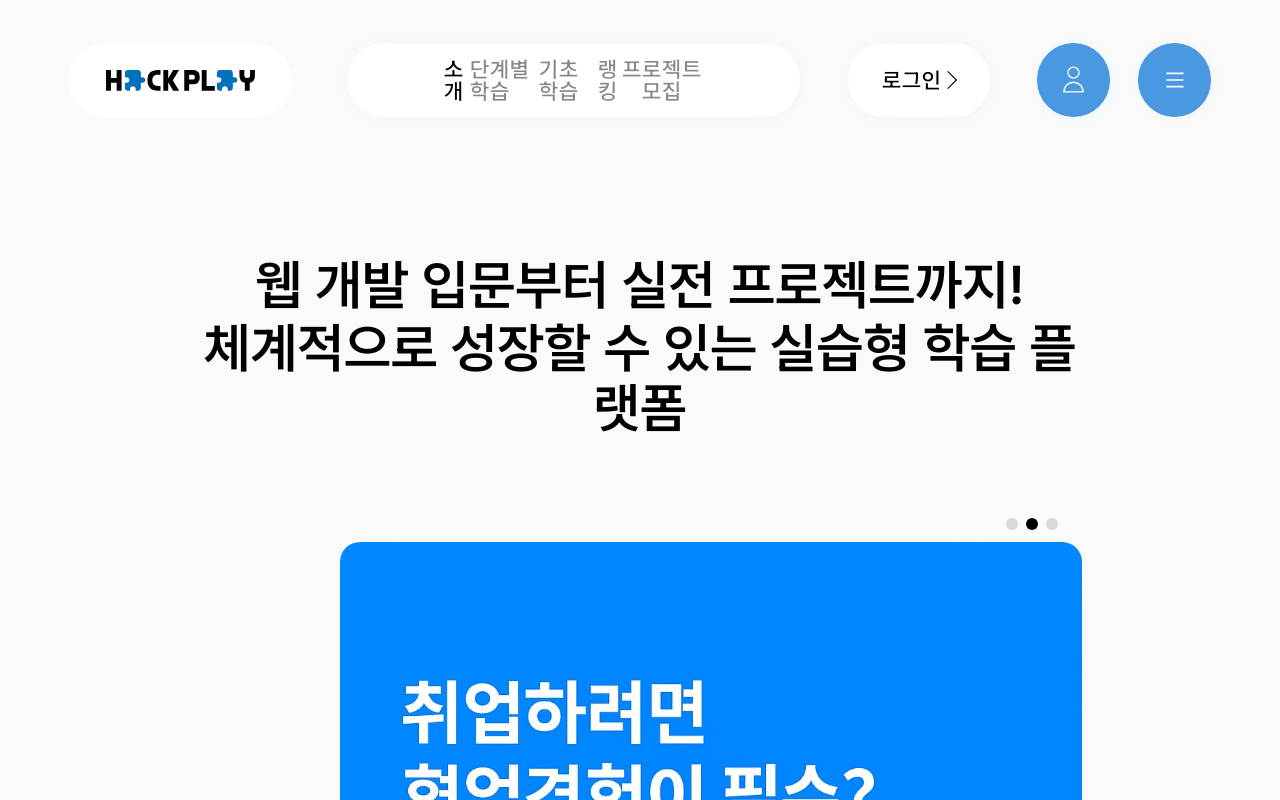
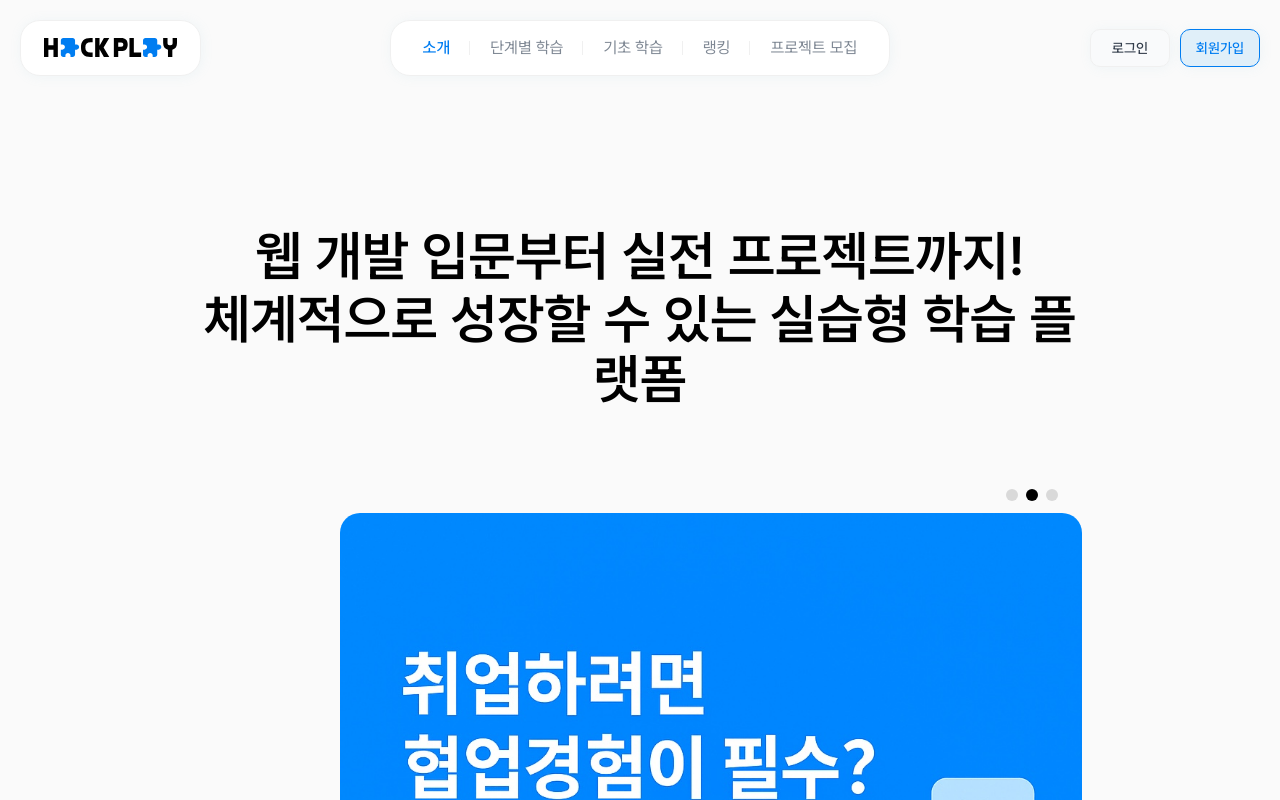
Before and after one commit to hackathon-education/hackplay_front, a React (Vite) app: page / in a window 1280 px wide. Shown: the top 800 px of the page. Built offline with nearby package versions, Linux system fonts and the light colour scheme; no server answers.

Commit message:
💄 design: 헤더 레이아웃 구성 및 MainLayout에 헤더 높이만큼 패딩 추가 (#46)

```diff
--- a/src/components/layout/Header.tsx
+++ b/src/components/layout/Header.tsx
@@ -8,20 +8,25 @@ import { ROUTES } from '@/constants/routes';
 import HeaderTabs from './HeaderTabs';
 
 const Header = () => {
+  const headerClass = 'flex fixed w-full h-24 items-center justify-between px-5';
   const authClass =
     'flex w-20 h-9.5 items-center justify-center rounded-lg border shadow-1 text-sm font-medium';
 
   return (
-    <header>
+    <header className={headerClass}>
+      <div className="flex-1 flex justify-start">
         <NavLink
           to={ROUTES.MAIN}
           className="flex w-[181px] h-14 items-center justify-center bg-logo-bg border border-logo-border rounded-20 shadow-1"
         >
           <LogoPrimary />
         </NavLink>
+      </div>
+      <div className="flex-1 flex justify-center">
         <HeaderTabs variant="desktop" />
-      <HeaderTabs variant="mobile" />
-      <div className="flex gap-2.5">
+      </div>
+      {/* <HeaderTabs variant="mobile" /> - TODO: 모바일 메뉴 버튼 구현 */}
+      <div className="flex-1 flex justify-end gap-2.5">
         <Link
           to={ROUTES.SIGNIN}
           className={`${authClass} border-link-btn-default-border bg-link-btn-default-bg text-link-btn-default-text`}
@@ -35,8 +40,8 @@ const Header = () => {
           회원가입
         </Link>
       </div>
-      <FilePen strokeWidth={1.5} size={19} absoluteStrokeWidth={true} />
-      <img src={ProfileDefaultImg} alt="HACKPLAY" className="w-14" /> {/* TODO: API 연동 */}
+      {/* <FilePen strokeWidth={1.5} size={19} absoluteStrokeWidth={true} /> - TODO: 로그인 상태 분기 */}
+      {/* <img src={ProfileDefaultImg} alt="HACKPLAY" className="w-14" /> - TODO: 로그인 상태 분기, API 연동 */}
     </header>
   );
 };
--- a/src/components/layout/MainLayout.tsx
+++ b/src/components/layout/MainLayout.tsx
@@ -1,13 +1,13 @@
 import { Outlet } from 'react-router-dom';
 
 import Footer from '../Footer';
-import Header from '../Header';
+import Header from './Header';
 
 const MainLayout = () => {
   return (
     <>
       <Header />
-      <main>
+      <main className='pt-24'>
         <Outlet />
       </main>
       <Footer />
--- a/src/styles/styles.css
+++ b/src/styles/styles.css
@@ -52,7 +52,7 @@
   --color-link-btn-default-text: var(--neutral-800);
 
   --color-link-btn-accent-border: var(--primary-500);
-  --color-link-btn-accent-bg: rgba(var(--primary-400-rgb), 0.1);
+  --color-link-btn-accent-bg: rgba(var(--primary-400-rgb), 0.1); /* TODO: 배경색 변경 */
   --color-link-btn-accent-text: var(--primary-500);
 
   /* Logo */
```
Lines whose indentation alone changed are shown as unchanged.
